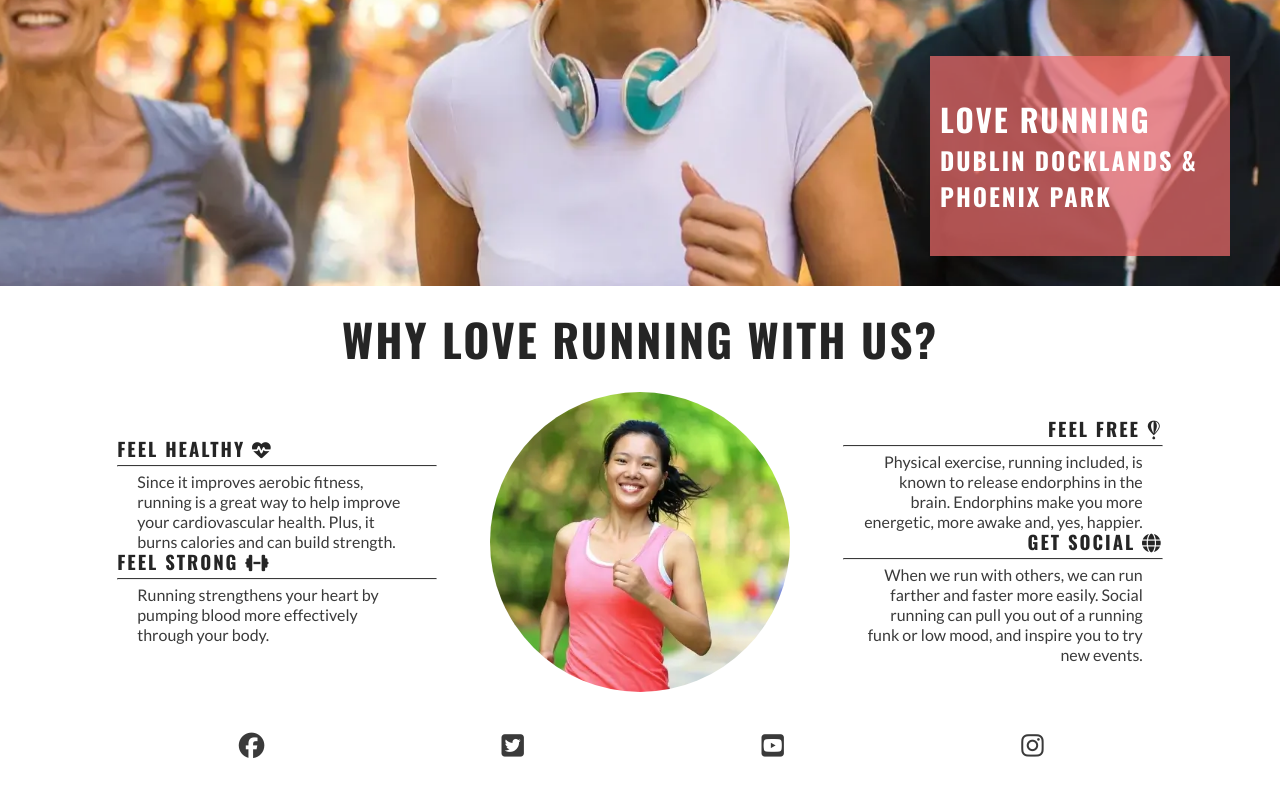
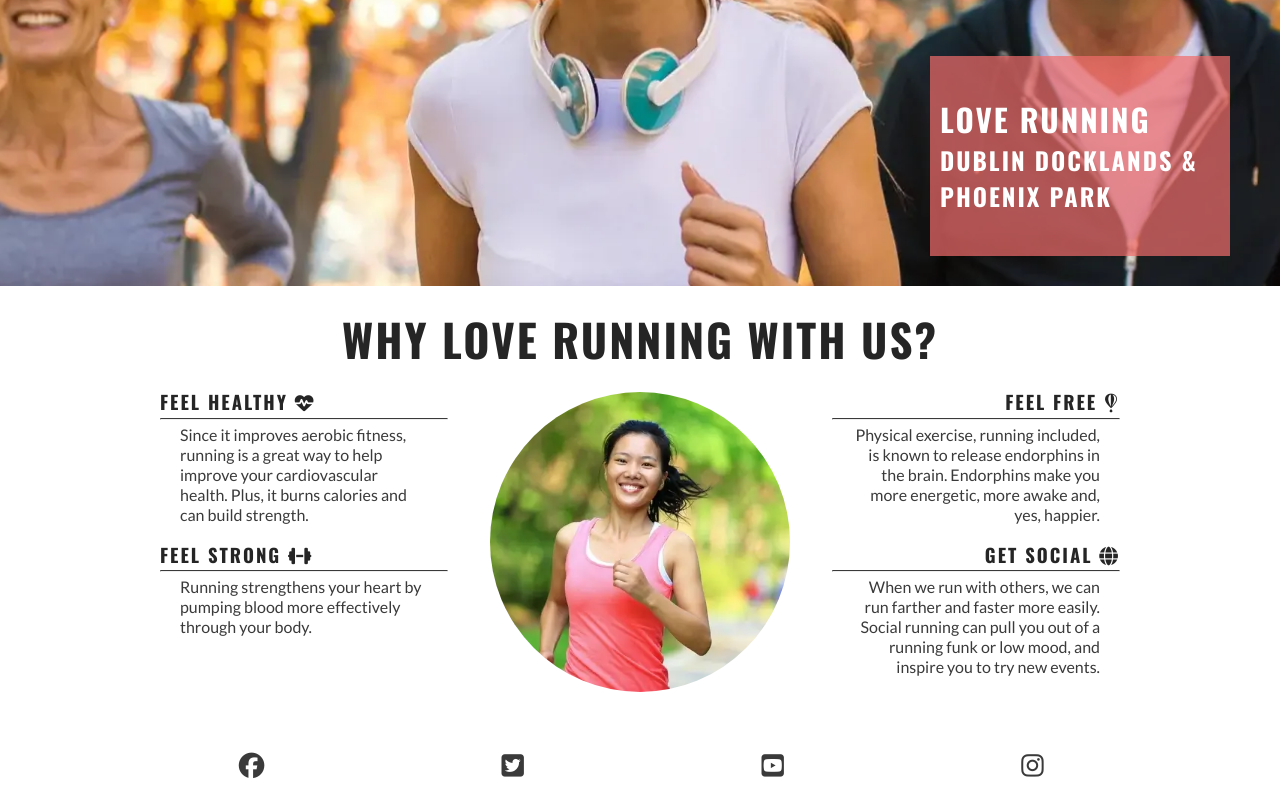
Before and after one commit to shantamahoney/love-running, a plain HTML site: page index.html in a window 1280 px wide. Shown: the part 393-1193 px from the top of the page. Drawn offline with nearby package versions, Linux system fonts and the light colour scheme.

Commit message:
make the reasons section look good on all screens

```diff
--- a/assets/css/style.css
+++ b/assets/css/style.css
@@ -238,46 +238,36 @@ main {
 }
 
 /* Large devices (laptops and desktops, 992px and up) */
+@media screen and (min-width: 992px) {
+    #menu a:hover {
+        border-bottom: 1px solid #3a3a3a;
+    }
+}
+
 @media screen and (min-width: 1200px) {
-    /* Benefits section container */
+    /* Reasons section */
     #benefits {
         display: flex;
         flex-direction: row;
-        align-items: center; /* Vertically align all items */
-        justify-content: space-between; /* Evenly distribute space */
     }
 
-    /* Center the circle image */
-    #benefits-image {
-        display: flex;
-        justify-content: center;
-        align-items: center;
-        flex: 0 0 auto; /* Prevent shrinking */
-        order: 1; /* Place the image in the middle */
+    #benefits > div {
+        flex: 1;
     }
 
-    #circle-cover-bg {
-        margin: 0 auto;
-        height: 300px; /* Adjust height */
-        width: 300px; /* Adjust width */
-        border-radius: 50%; /* Ensure it's a circle */
-    }
-
-    /* Adjust order for the other sections */
-    #benefits-physical {
-        order: 0;
-        flex: 1; /* Allow to stretch */
+    #benefits-image {
+        order: 0
     }
 
     #benefits-mental {
-        order: 2;
-        flex: 1; /* Allow to stretch */
+        order: 1;
     }
 
-    /* Ensure even spacing for benefits-physical and benefits-mental */
-    #benefits-physical > div,
     #benefits-mental > div {
-        max-width: 75%;
-        margin: 0 auto;
+        align-self: flex-start;
+    }
+
+    #benefits-physical > div {
+        align-self: flex-end;
     }
 }
```
